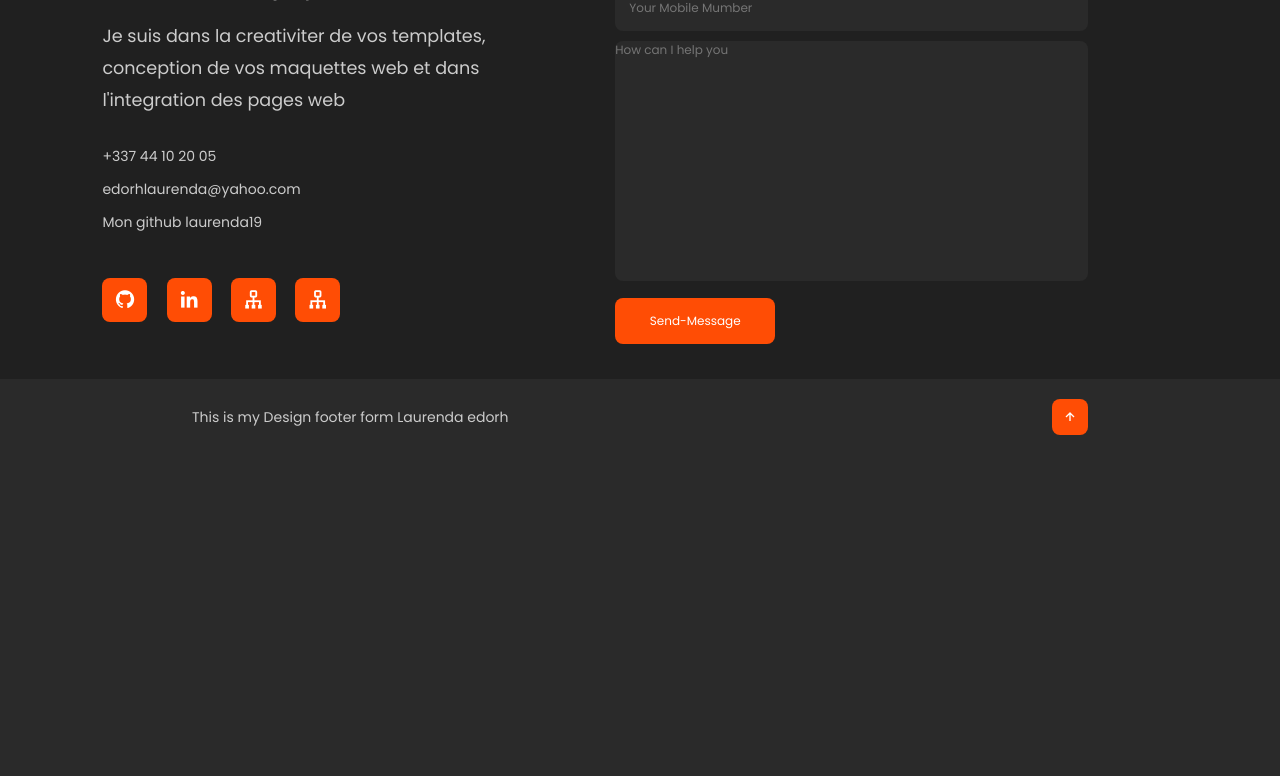
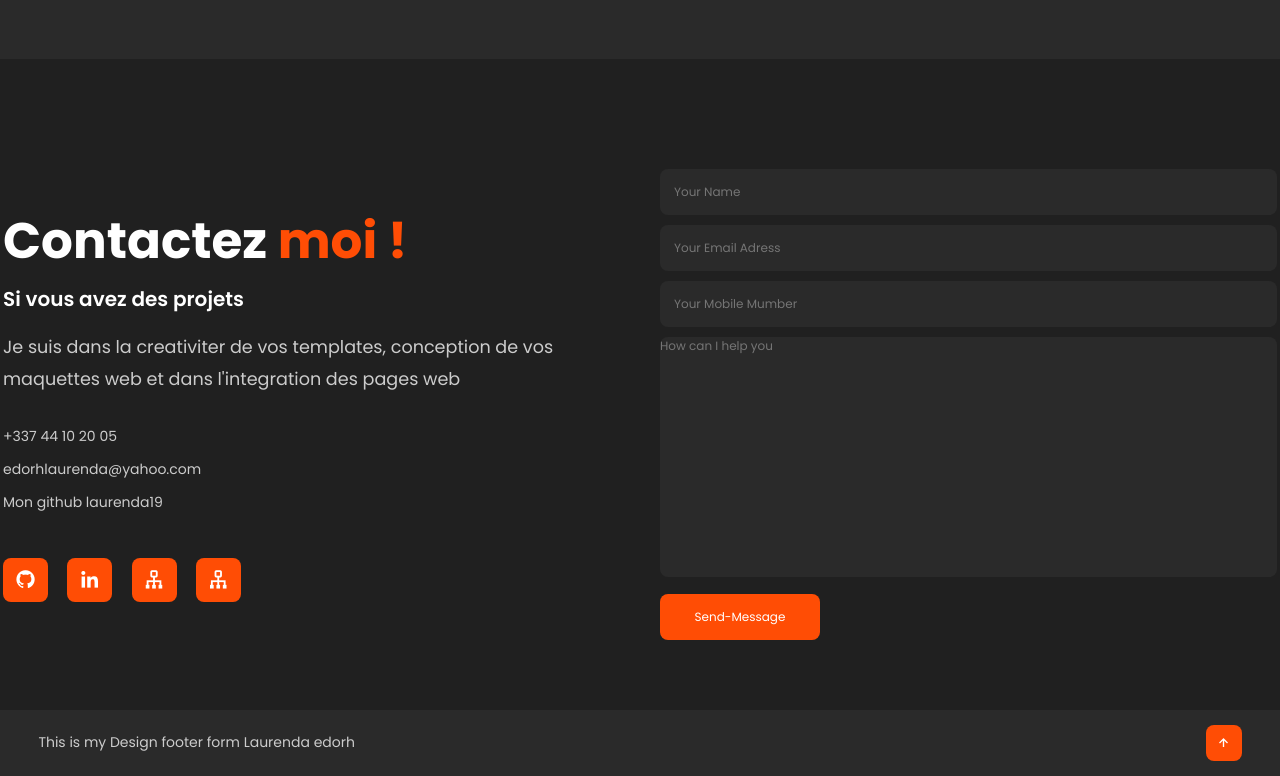
Before and after one commit to Laurenda16/MyPortfolio, a PHP site: page / in a window 1280 px wide. Shown: the part 3690-4466 px from the top of the page. Before the commit the page ends 4125 px from the top, so only its background shows below. Run offline with PHP 8.4, Linux system fonts and the light colour scheme.

Commit message:
le media query

```diff
--- a/css/style.css
+++ b/css/style.css
@@ -589,3 +589,23 @@ textarea
    color: var(--text-color);
 
 }
+/*************media query*******************/
+
+@media (max-width:1480px) {
+    header{
+        padding: 12px 2.5%;
+        transition:  .1s;
+    }
+    header.sticky{
+        padding: 10px;
+        transition: .1s;
+    }
+    section{
+        padding: 110px 3px  60px;
+
+    }
+    .end{
+        padding: 15px 3%;
+    }
+
+}
```
